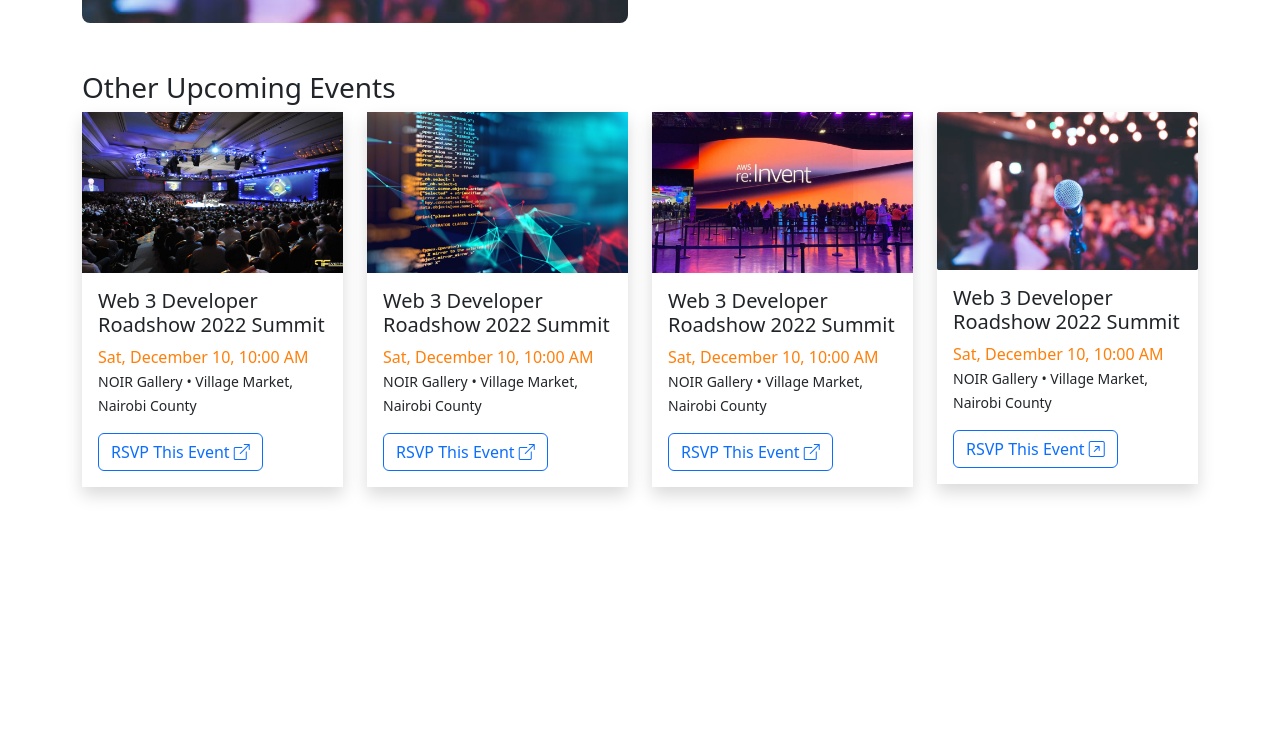
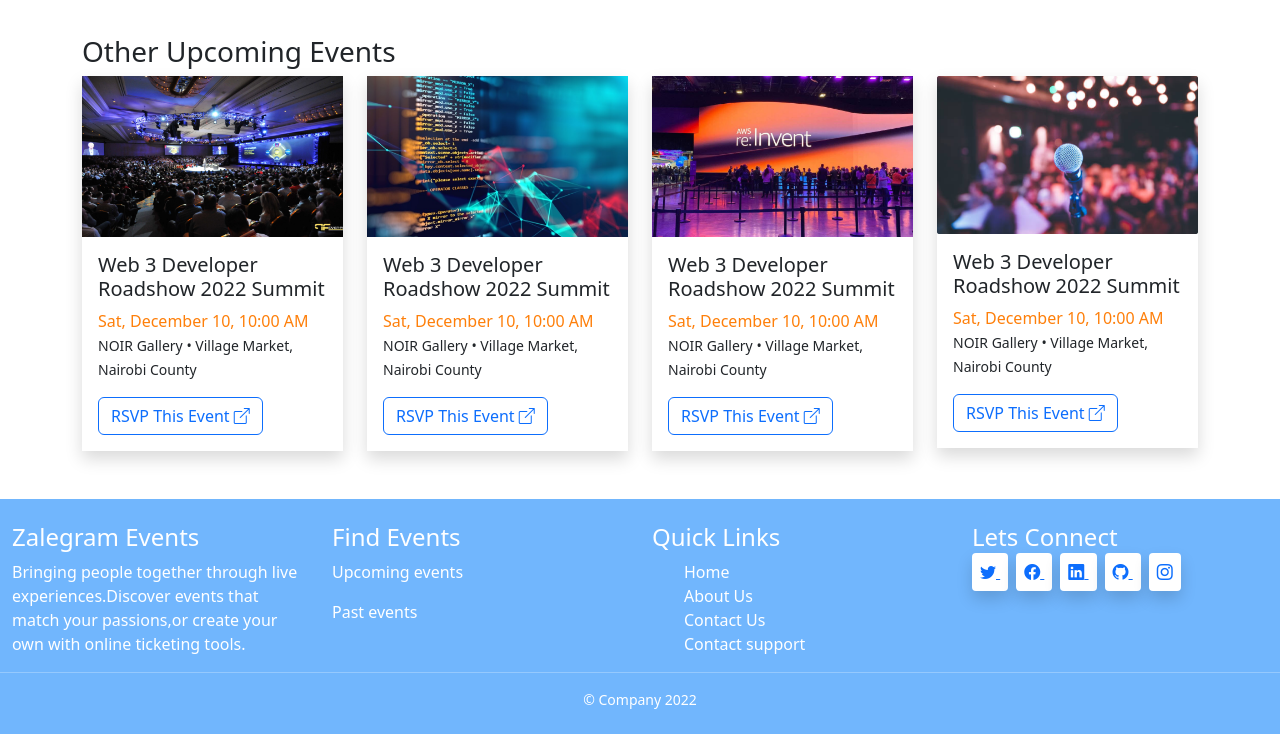
Before and after one commit to Carsonjam/EVENT-PAGE, a plain HTML site: page index.html in a window 1280 px wide. Shown: the part 636-1370 px from the top of the page. Before the commit the page ends 1171 px from the top, so only its background shows below. Drawn offline with nearby package versions, Linux system fonts and the light colour scheme.

Commit message:
home page

```diff
--- a/index.html
+++ b/index.html
@@ -7,11 +7,10 @@
     <title>Event Website</title>
     <link rel="stylesheet" href="bootstrap/css/bootstrap.min.css">
     <link rel="stylesheet" href="https://cdn.jsdelivr.net/npm/bootstrap-icons@1.9.1/font/bootstrap-icons.css">
+    <link rel="stylesheet" href="style.css" class="">
 </head>
 <body>
-
-
-    <nav class="navbar navbar-expand-lg" style="background-color: #71b6fd;color:#ffff">
+    <nav class="navbar navbar-expand-lg fixed-top" style="background-color: #71b6fd;color:#ffff">
         <div class="container-fluid">
             <a href="#"class="navbar-brand text-white">Zalegram</a>
             <button type="button">
@@ -25,12 +24,10 @@
                     <a href="#" class="nav-link text-white btn btn-primary float-end">Register</a>
 
                 </div>
-
             </div>
         </div>
-
     </nav>
-<main class="bg-light py-5">
+<main class="bg-light py-5"style="padding-top: 70px  !important ;">
     <section class="text-center">
         <h1 class="fw-light">Events Exclusive for you</h1>
         <p class="fw-light">
@@ -110,10 +107,74 @@
                     <p class="fw-lighter">
                     <small>NOIR Gallery • Village Market, Nairobi County</small>
                 </p>
-                <a href="#" class="btn btn-outline-primary rounded-2">RSVP This Event <i class="bi bi-arrow-up-right-square"></i></a>
+                <a href="#" class="btn btn-outline-primary rounded-2">RSVP This Event <i class="bi bi-box-arrow-up-right"></i></a>
                 </div>
             </div>
         </div>
+    </div>
+</div>
+<!-- ========footer section========= -->
+<div class="container-fluid footer py-4">
+    <div class="row">
+        <div class="col-lg-3 col-md-6">
+            <h4>Zalegram Events</h4>
+            <p class="fw-lighter">
+                Bringing people together through live experiences.Discover events that match your passions,or create your own with online ticketing tools.
+
+            </p>
+        </div>
+        <div class="col-lg-3 col-md-6">
+            <h4>Find Events</h4>
+            <p>
+                <a href="#" class="text-decoration-none text-white ">Upcoming events</a>
+            </p>
+            <p>
+                <a href="#" class="text-decoration-none text-white ">Past events</a>
+            </p>
+        </div>
+        <div class="col-lg-3 col-md-6">
+            <h4>Quick Links</h4>
+            <ul class="list-group-flush">
+                <li class="list-group-item">
+                <a href="#" class="text-decoration-none text-white ">Home</a>
+                </li>
+                <li class="list-group-item">
+                <a href="#" class="text-decoration-none text-white ">About Us</a>
+                </li>
+                <li class="list-group-item">
+                <a href="#" class="text-decoration-none text-white ">Contact Us</a>
+                </li>
+                <li class="list-group-item">
+                <a href="#" class="text-decoration-none text-white ">Contact support</a>
+                </li>
+            </ul>
+        </div>
+        <div class="col-lg-3 col-md-6">
+            <h4>Lets Connect</h4>
+            <div>
+                <a href="#" class="p-2 me-2 shadow bg-white rounded-1">
+                    <i class="bi bi-twitter"></i>
+                </a>
+                <a href="#" class="p-2 me-2 shadow bg-white rounded-1">
+                    <i class="bi bi-facebook"></i>
+                </a>
+                <a href="#" class="p-2 me-2 shadow bg-white rounded-1">
+                    <i class="bi bi-linkedin"></i>
+                </a>
+                <a href="#" class="p-2 me-2 shadow bg-white rounded-1">
+                    <i class="bi bi-github"></i>
+                </a>
+                <a href="#" class="p-2 me-2 shadow bg-white rounded-1">
+                    <i class="bi bi-instagram"></i>
+                </a>
+            </div>
+        </div>
+    </div>
+    <div class="row">
+        <hr>
+        <small class="text-center">
+            &copy; Company 2022
+        </small>
     </div>
 </div>
 
--- a/style.css
+++ b/style.css
@@ -0,0 +1,4 @@
+.footer{
+  background-color: #71b6fd ;
+  color: #fff;
+}
```
Also changed, not shown: aboutus.html (added).
